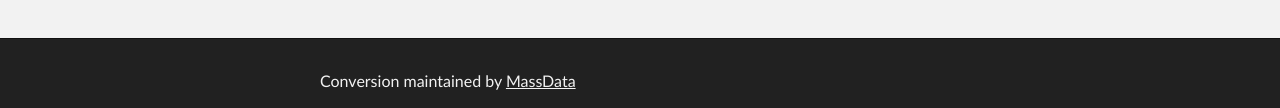
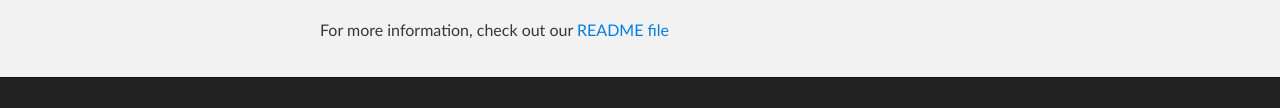
Before and after one commit to OpenInnovationNetwork/Conversion, a plain HTML site: page index.html in a window 1280 px wide. Shown: the part 927-1035 px from the top of the page. Drawn offline with Linux system fonts and the light colour scheme.

Commit message:
Update index.html

```diff
--- a/index.html
+++ b/index.html
@@ -34,6 +34,11 @@
         <h2>
 <a id="project-conversion-uses-data-science-for-better-connection-between-and-among-people" class="anchor" href="#project-conversion-uses-data-science-for-better-connection-between-and-among-people" aria-hidden="true"><span class="octicon octicon-link"></span></a>Project conversion uses data science for better connection between and among people!</h2>
 <p><iframe src="https://docs.google.com/forms/d/1M7sdnPYkuEBzTSLQ7HJrZInpcbJHpPF05OZZ9BEO0OQ/viewform?embedded=true" width="760" height="500" frameborder="0" marginheight="0" marginwidth="0">Loading...</iframe></p>
+
+<p>
+
+  For more information, check out our <a href="https://github.com/MassData/Conversion/blob/gh-pages/README.md">README file </a>
+</p>
       </section>
     </div>
 
```
